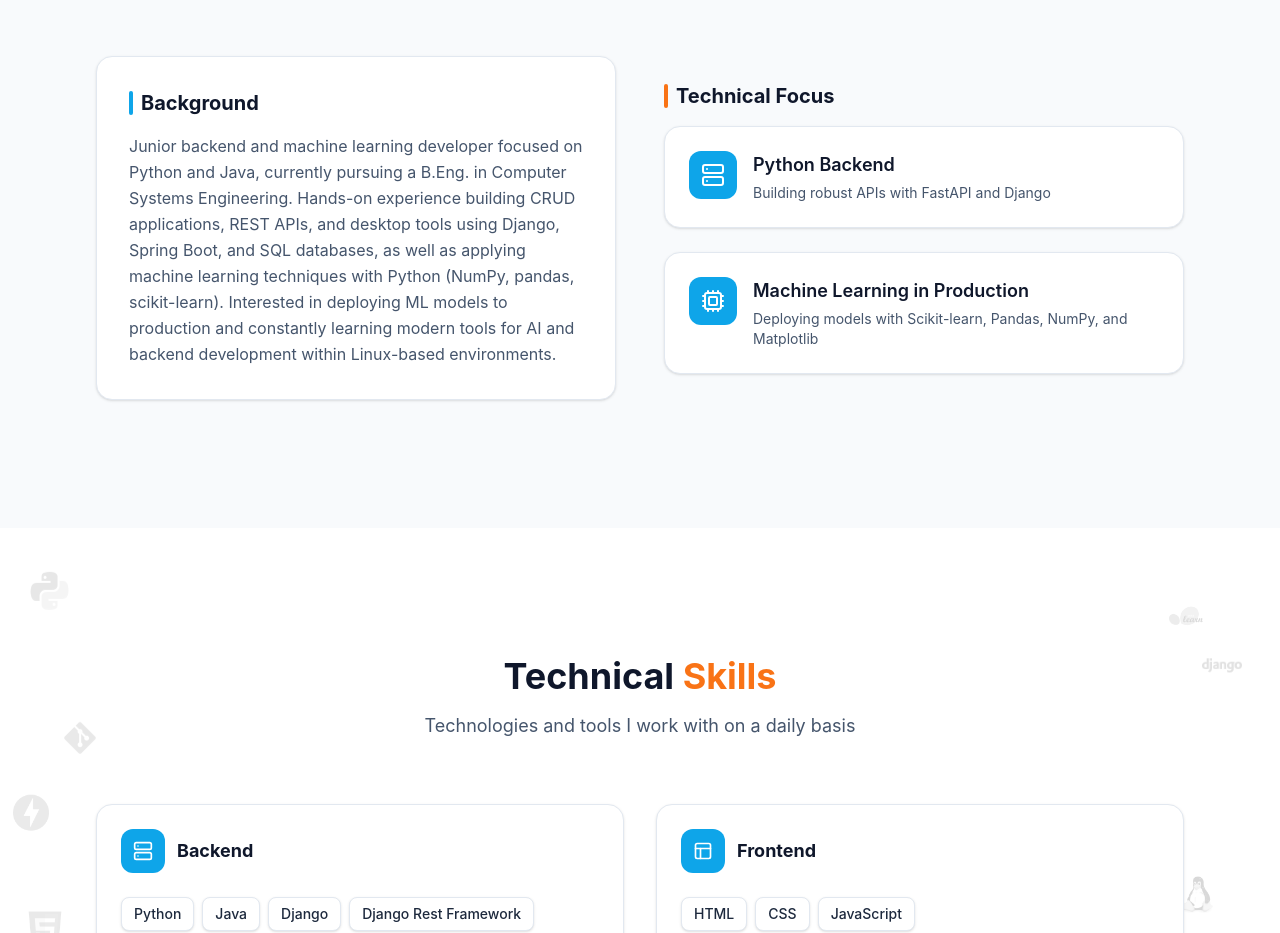
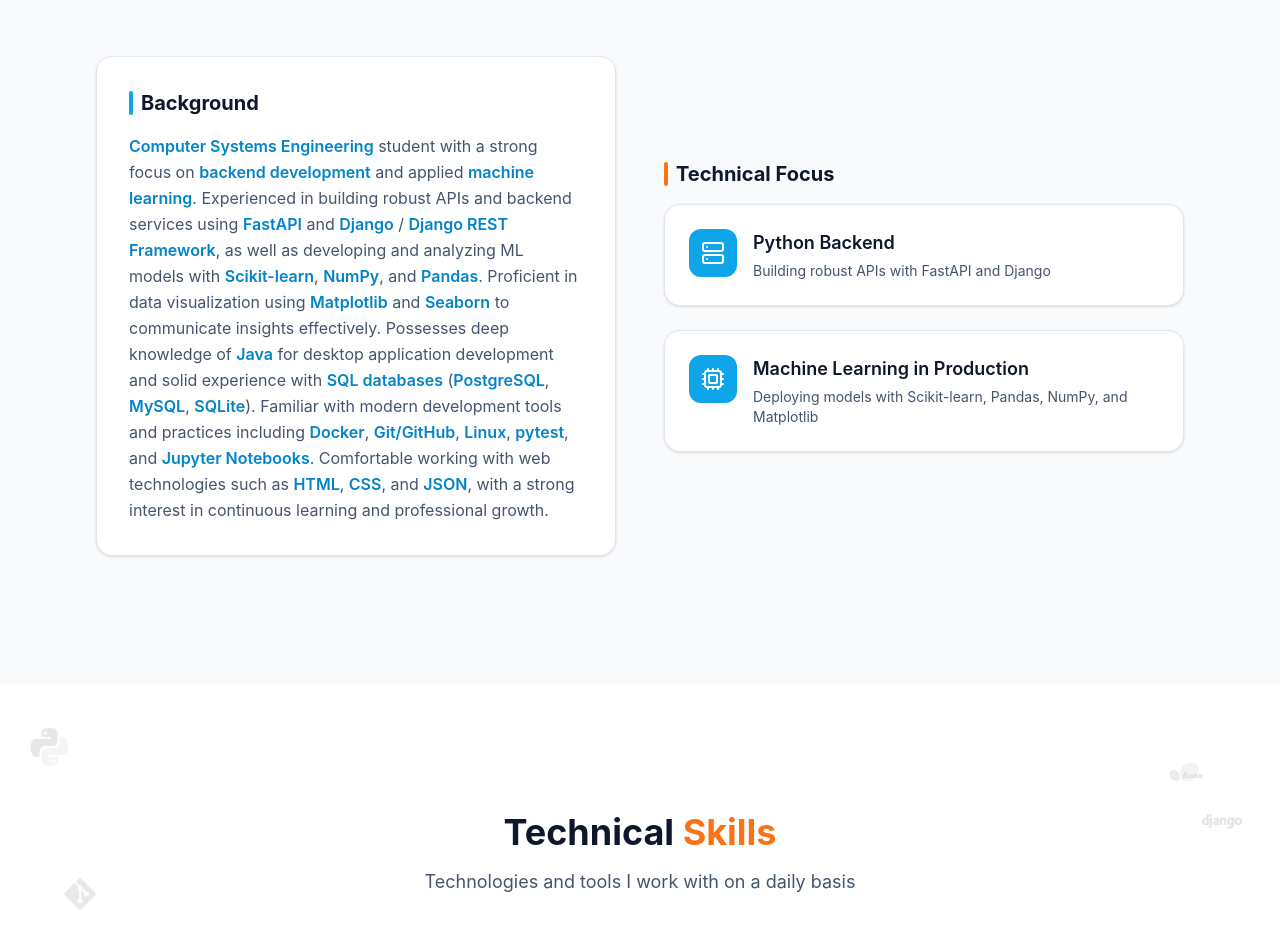
Before and after one commit to ingGibran/Portfolio, a React (Vite) app in the folder design/: page / in a window 1280 px wide. Shown: the part 1020-1953 px from the top of the page. Built offline with nearby package versions, Linux system fonts and the light colour scheme.

Commit message:
background update

```diff
--- a/design/src/components/About.jsx
+++ b/design/src/components/About.jsx
@@ -1,5 +1,57 @@
 import { motion } from 'framer-motion';
 import { aboutData } from '../data/constants';
+
+// Keywords to highlight in the background text
+const highlightKeywords = [
+    'Computer Systems Engineering',
+    'backend development',
+    'machine learning',
+    'FastAPI',
+    'Django',
+    'Django REST Framework',
+    'Scikit-learn',
+    'NumPy',
+    'Pandas',
+    'Matplotlib',
+    'Seaborn',
+    'Java',
+    'SQL databases',
+    'PostgreSQL',
+    'MySQL',
+    'SQLite',
+    'Docker',
+    'Git/GitHub',
+    'Linux',
+    'pytest',
+    'Jupyter Notebooks',
+    'HTML',
+    'CSS',
+    'JSON',
+];
+
+// Function to highlight keywords in text
+const highlightText = (text) => {
+    // Sort keywords by length (longest first) to avoid partial matches
+    const sortedKeywords = [...highlightKeywords].sort((a, b) => b.length - a.length);
+
+    // Create regex pattern
+    const pattern = new RegExp(`(${sortedKeywords.map(k => k.replace(/[.*+?^${}()|[\]\\]/g, '\\$&')).join('|')})`, 'gi');
+
+    // Split text by keywords
+    const parts = text.split(pattern);
+
+    return parts.map((part, index) => {
+        const isKeyword = sortedKeywords.some(k => k.toLowerCase() === part.toLowerCase());
+        if (isKeyword) {
+            return (
+                <span key={index} className="text-primary-600 font-semibold">
+                    {part}
+                </span>
+            );
+        }
+        return part;
+    });
+};
 
 const About = () => {
     return (
@@ -36,7 +88,7 @@ const About = () => {
                                 Background
                             </h3>
                             <p className="text-slate-600 leading-relaxed">
-                                {aboutData.background}
+                                {highlightText(aboutData.background)}
                             </p>
                         </div>
                     </motion.div>
--- a/design/src/data/constants.js
+++ b/design/src/data/constants.js
@@ -24,7 +24,7 @@ export const personalInfo = {
 
 // About Section
 export const aboutData = {
-    background: `Junior backend and machine learning developer focused on Python and Java, currently pursuing a B.Eng. in Computer Systems Engineering. Hands-on experience building CRUD applications, REST APIs, and desktop tools using Django, Spring Boot, and SQL databases, as well as applying machine learning techniques with Python (NumPy, pandas, scikit-learn). Interested in deploying ML models to production and constantly learning modern tools for AI and backend development within Linux-based environments.`,
+    background: `Computer Systems Engineering student with a strong focus on backend development and applied machine learning. Experienced in building robust APIs and backend services using FastAPI and Django / Django REST Framework, as well as developing and analyzing ML models with Scikit-learn, NumPy, and Pandas. Proficient in data visualization using Matplotlib and Seaborn to communicate insights effectively. Possesses deep knowledge of Java for desktop application development and solid experience with SQL databases (PostgreSQL, MySQL, SQLite). Familiar with modern development tools and practices including Docker, Git/GitHub, Linux, pytest, and Jupyter Notebooks. Comfortable working with web technologies such as HTML, CSS, and JSON, with a strong interest in continuous learning and professional growth.`,
     highlights: [
         {
             title: "Python Backend",
```
